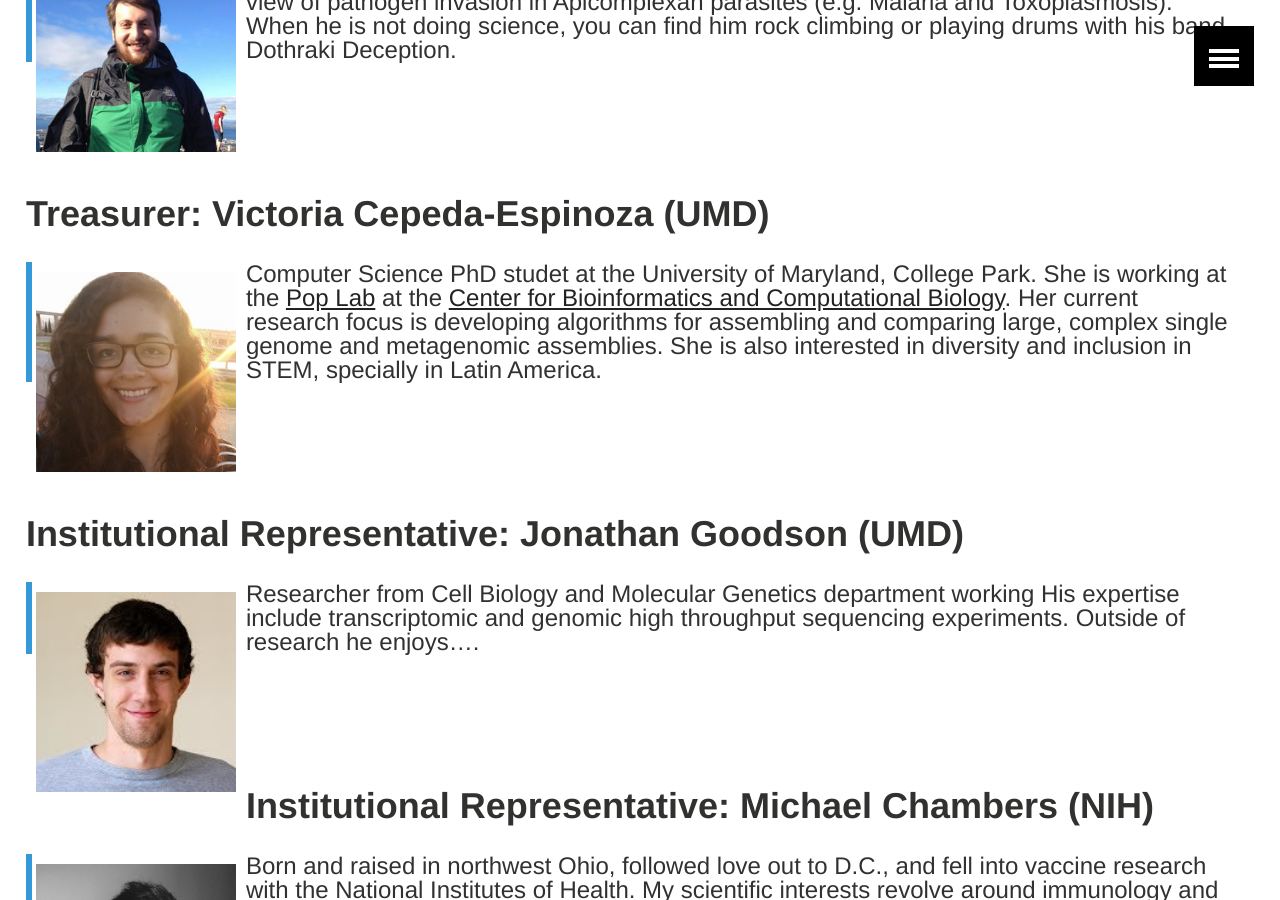
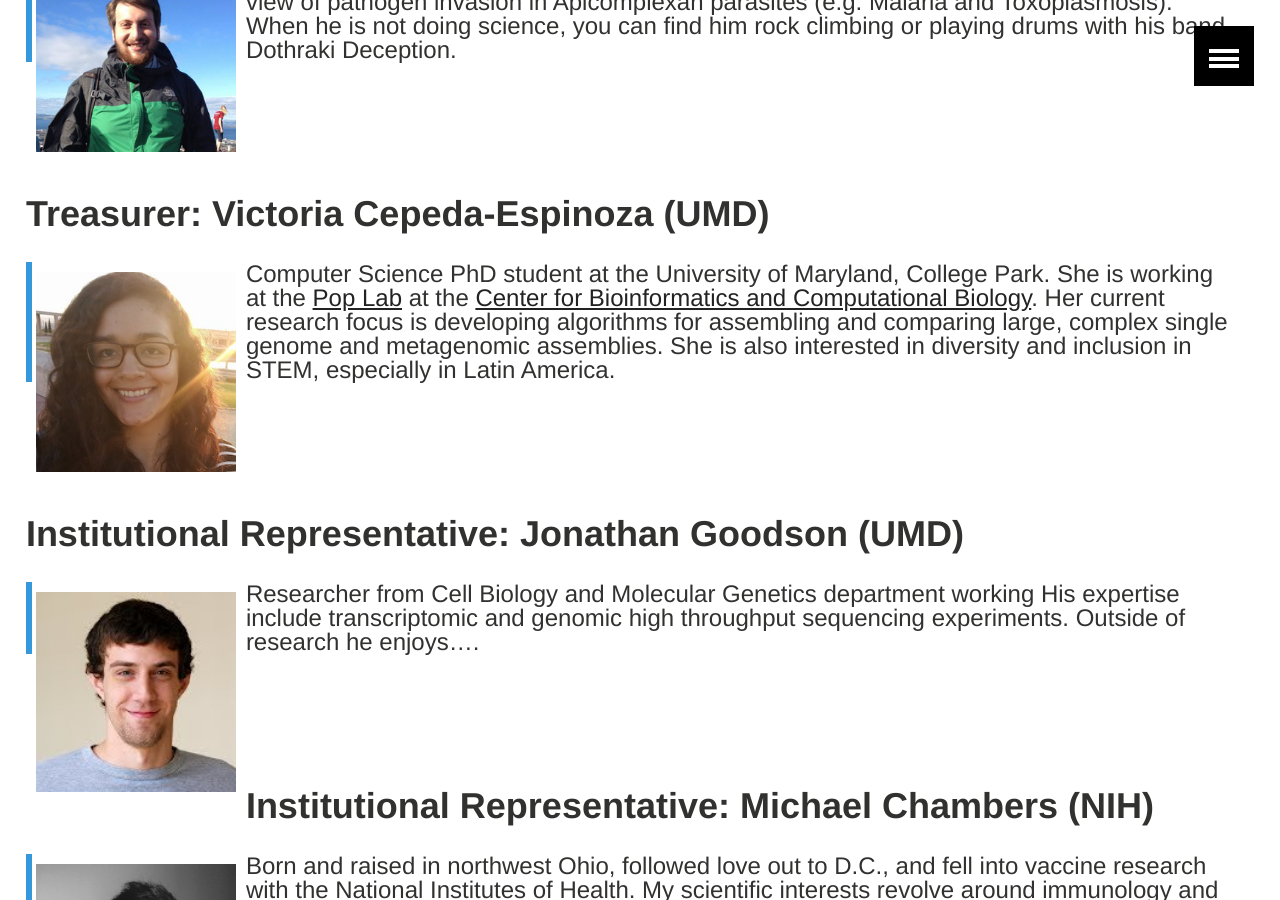
Before and after one commit to iscb-dc-rsg/iscb-dc-rsg.github.io, a Jekyll site: the page built from _pages/organizers.md, in a window 1280 px wide and 900 px high, scrolled down 882 px. Built offline with Jekyll 4.4.1, drawn with Linux system fonts in a browser that asks for light colours; our own code applies the rules of GitHub Pages for plain Markdown files.

Commit message:
Update organizers.md

```diff
--- a/_pages/organizers.md
+++ b/_pages/organizers.md
@@ -45,7 +45,7 @@ output: html_document
 ![Victoria Cepeda](../images/organizers/vicky.jpg){: .organizer-image .float-left }
 
 
-> Computer Science PhD studet at the University of Maryland, College Park. She is working at the [Pop Lab](http://www.cbcb.umd.edu/~mpop/) at the [Center for Bioinformatics and Computational Biology](http://www.cbcb.umd.edu/). Her current research focus is developing algorithms for assembling and comparing large, complex single genome and metagenomic assemblies. She is also interested in diversity and inclusion in STEM, specially in Latin America.
+> Computer Science PhD student at the University of Maryland, College Park. She is working at the [Pop Lab](http://www.cbcb.umd.edu/~mpop/) at the [Center for Bioinformatics and Computational Biology](http://www.cbcb.umd.edu/). Her current research focus is developing algorithms for assembling and comparing large, complex single genome and metagenomic assemblies. She is also interested in diversity and inclusion in STEM, especially in Latin America.
 
 
 
```
